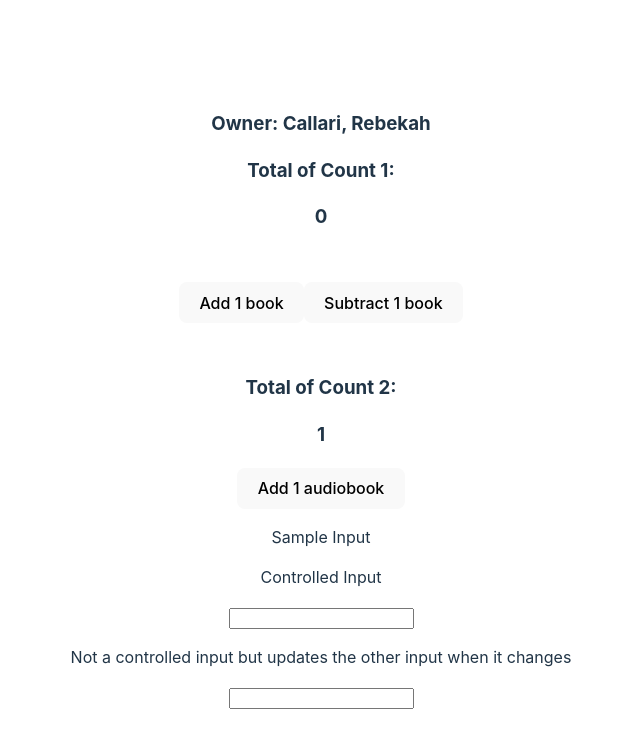
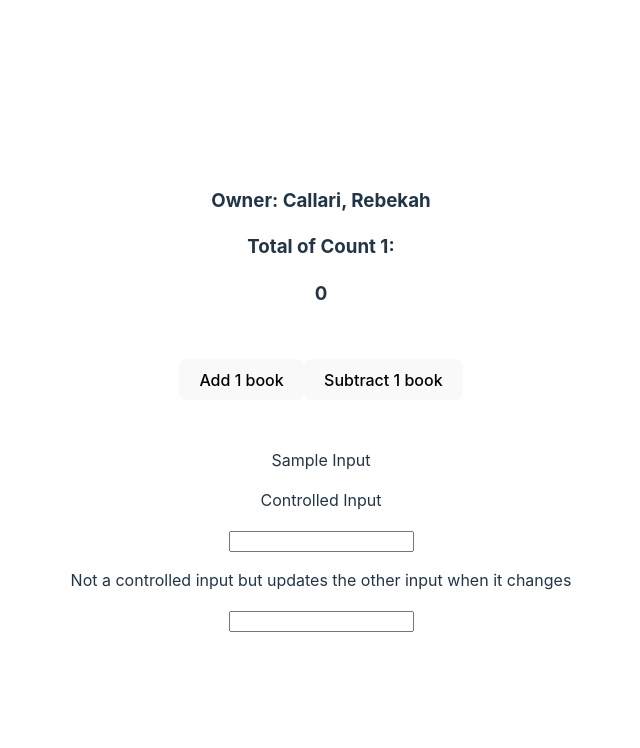
Before and after one commit to rebekahcallkacz/ctd-hawk-react-demo, a React (Vite) app: page / in a window 1280 px wide. Shown: the top 748 px of the page, without its empty margins (319-959 px from the left). Built offline with nearby package versions, Linux system fonts and the light colour scheme.

Commit message:
:fire: remove one of the buttons and counts to simplify demo

```diff
--- a/src/App.jsx
+++ b/src/App.jsx
@@ -14,8 +14,6 @@ const getName = ((name) => {
 function App() {
   // Going to start this value at 0 (initial state)
   const [books, setBooks] = useState(0)
-  // Going to start this value at 1 (initial state)
-  const [audiobooks, setAudiobooks] = useState(1)
   // This state is in order to controll the input value
   const [inputValue, setInputValue] = useState();
   // Here we are destructuring the array returned by getName
@@ -31,10 +29,6 @@ function App() {
     setBooks(books - 1)
   };
 
-  // This is a handler function to add one to audiobooks
-  const handleClickAddAudiobooks = () => {
-    setAudiobooks(audiobooks + 1)
-  };
 
   return (
     <>
@@ -46,10 +40,6 @@ function App() {
         <Button title={"Add 1 book"} handleClick={handleClickAddBooks}/>
         <Button title={"Subtract 1 book"} handleClick={handleClickSubtractBooks}/>
       </div>
-      <h3>Total of Count 2: </h3>
-      <h3>{audiobooks}</h3>
-      {/* This button updates audiobooks */}
-      <Button title={"Add 1 audiobook"} handleClick={handleClickAddAudiobooks}/>
       <p>Sample Input</p>
       <p>Controlled Input</p>
       {/* This is a controlled input because the value is defined by inputValue (a variable) */}
```
